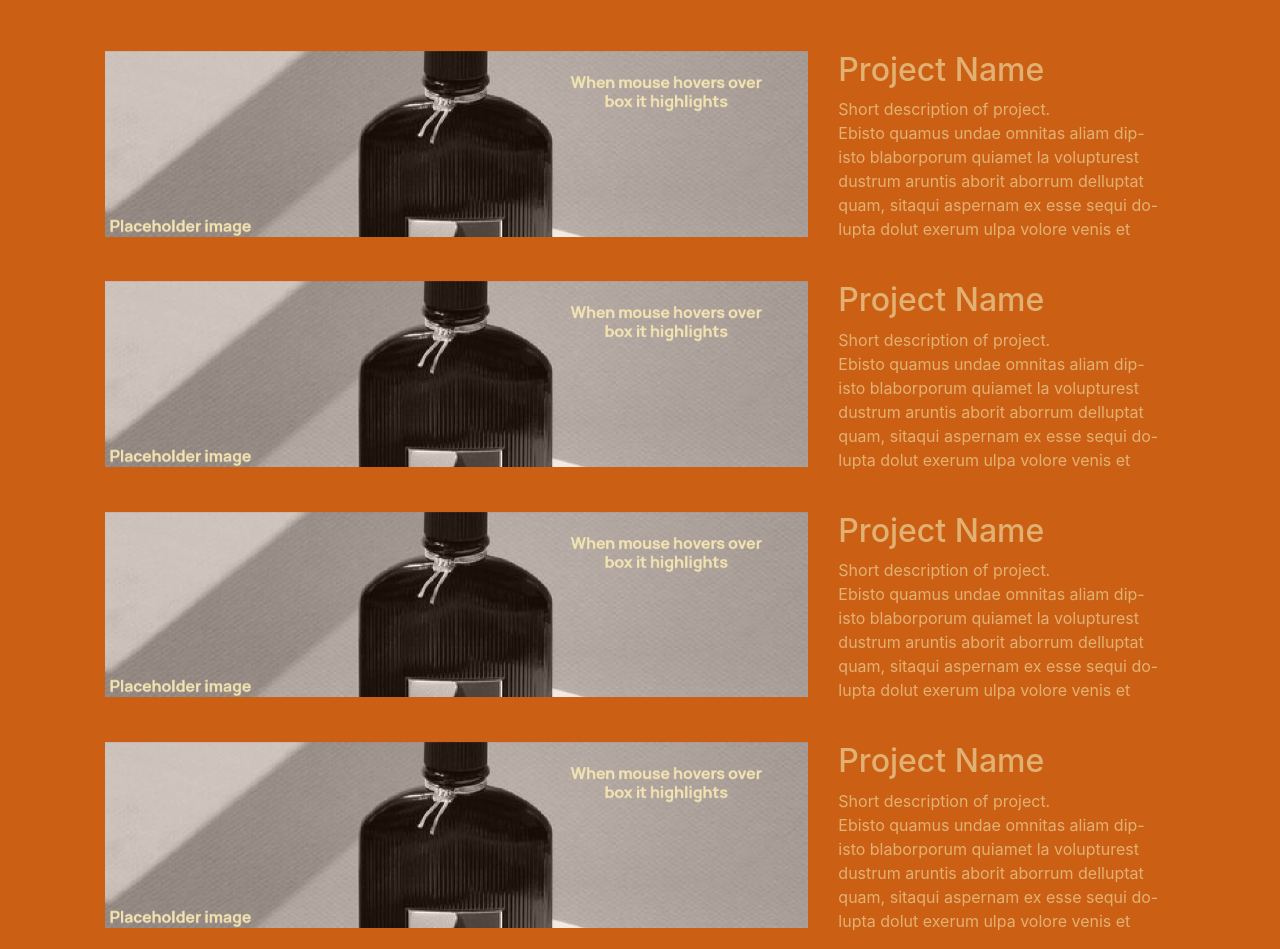
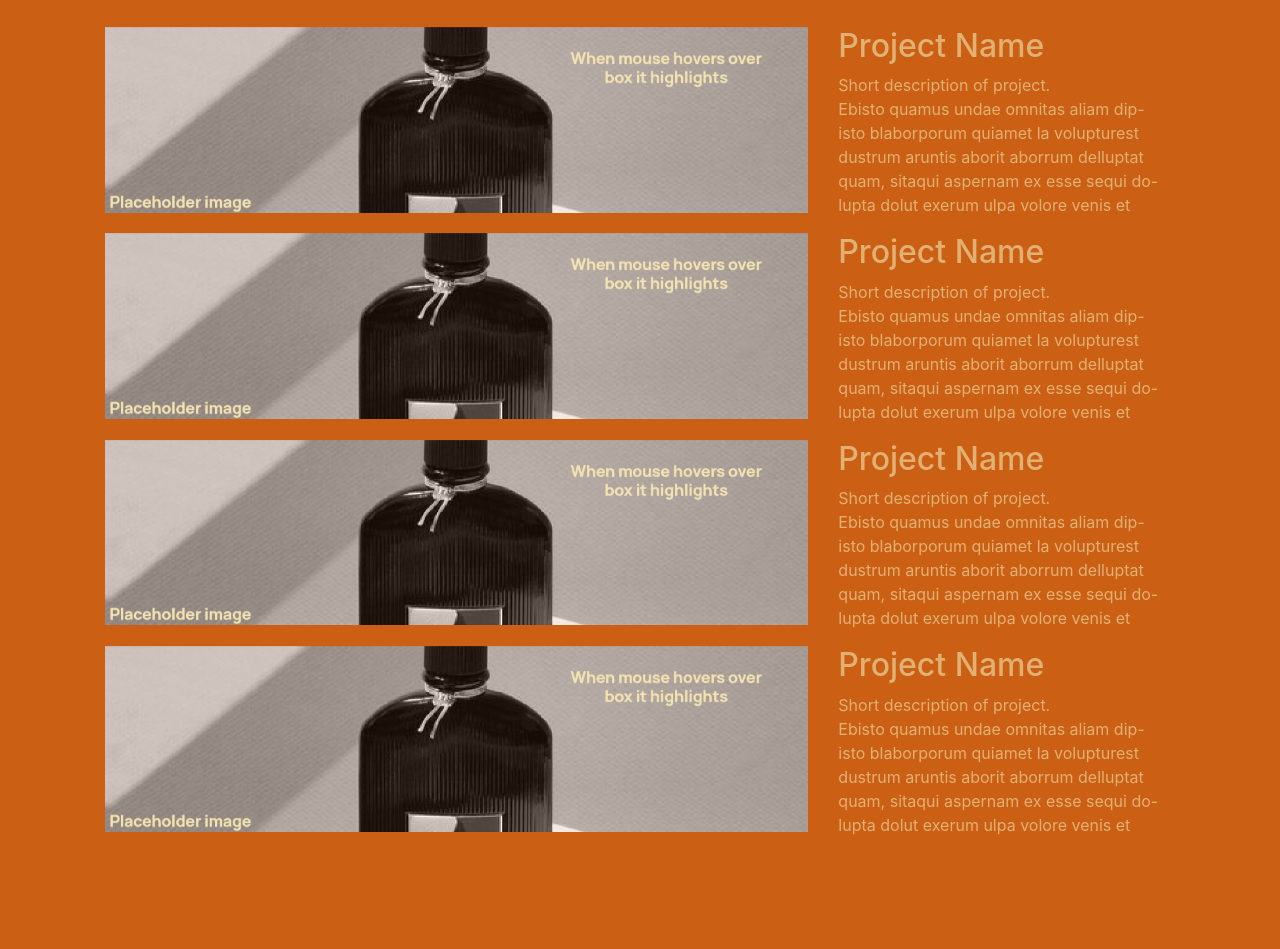
Before and after one commit to 6Bloodbrothers9/BakedGoods, a plain HTML site: page Journal.html in a window 1280 px wide. Shown: the part 63-1012 px from the top of the page. After the commit the page ends 916 px from the top, so only its background shows below. Drawn offline with nearby package versions, Linux system fonts and the light colour scheme.

Commit message:
mt-4 was on some divs in thr journal

```diff
--- a/Journal.html
+++ b/Journal.html
@@ -46,10 +46,10 @@
 
     <div class="container">
         <div class="row">
-            <div class="container pull-left float-left col-8 col-lg-8 col-sm-12 mt-4">
+            <div class="container pull-left float-left col-8 col-lg-8 col-sm-12">
                 <img src="rectangular-placeholder-image-1.png" class="journalImage img-fluid float-left">
             </div>
-            <div class="journalTextRight container pull-right float-right col-4 col-lg-4 col-sm-12 mt-4">
+            <div class="journalTextRight container pull-right float-right col-4 col-lg-4 col-sm-12">
                 <h2>Project Name</h2>
                 <p>Short description of project.<br>
             Ebisto quamus undae omnitas aliam dip- isto blaborporum quiamet la volupturest dustrum aruntis aborit aborrum delluptat quam, sitaqui aspernam ex esse sequi do- lupta dolut exerum ulpa volore venis et</p>
@@ -57,10 +57,10 @@
         </div>
 
         <div class="row">
-            <div class="container pull-left float-left col-8 col-lg-8 col-sm-12 mt-4">
+            <div class="container pull-left float-left col-8 col-lg-8 col-sm-12">
                 <img src="rectangular-placeholder-image-1.png" class="journalImage img-fluid float-left">
             </div>
-            <div class="journalTextRight container pull-right float-right col-4 col-lg-4 col-sm-12 mt-4">
+            <div class="journalTextRight container pull-right float-right col-4 col-lg-4 col-sm-12">
                 <h2>Project Name</h2>
                 <p>Short description of project.<br>
                  Ebisto quamus undae omnitas aliam dip- isto blaborporum quiamet la volupturest dustrum aruntis aborit aborrum delluptat quam, sitaqui aspernam ex esse sequi do- lupta dolut exerum ulpa volore venis et</p>
@@ -68,10 +68,10 @@
         </div>
 
         <div class="row">
-            <div class="container pull-left float-left col-8 col-lg-8 col-sm-12 mt-4">
+            <div class="container pull-left float-left col-8 col-lg-8 col-sm-12">
                 <img src="rectangular-placeholder-image-1.png" class="journalImage img-fluid float-left">
             </div>
-            <div class="journalTextRight container pull-right float-right col-4 col-lg-4 col-sm-12 mt-4">
+            <div class="journalTextRight container pull-right float-right col-4 col-lg-4 col-sm-12">
                 <h2>Project Name</h2>
                 <p>Short description of project.<br>
                  Ebisto quamus undae omnitas aliam dip- isto blaborporum quiamet la volupturest dustrum aruntis aborit aborrum delluptat quam, sitaqui aspernam ex esse sequi do- lupta dolut exerum ulpa volore venis et</p>
@@ -79,10 +79,10 @@
         </div>
 
         <div class="row">
-            <div class="container pull-left float-left col-8 col-lg-8 col-sm-12 mt-4">
+            <div class="container pull-left float-left col-8 col-lg-8 col-sm-12">
                 <img src="rectangular-placeholder-image-1.png" class="journalImage img-fluid float-left">
             </div>
-            <div class="journalTextRight container pull-right float-right col-4 col-lg-4 col-sm-12 mt-4">
+            <div class="journalTextRight container pull-right float-right col-4 col-lg-4 col-sm-12">
                 <h2>Project Name</h2>
                 <p>Short description of project.<br>
                 Ebisto quamus undae omnitas aliam dip- isto blaborporum quiamet la volupturest dustrum aruntis aborit aborrum delluptat quam, sitaqui aspernam ex esse sequi do- lupta dolut exerum ulpa volore venis et</p>
```
